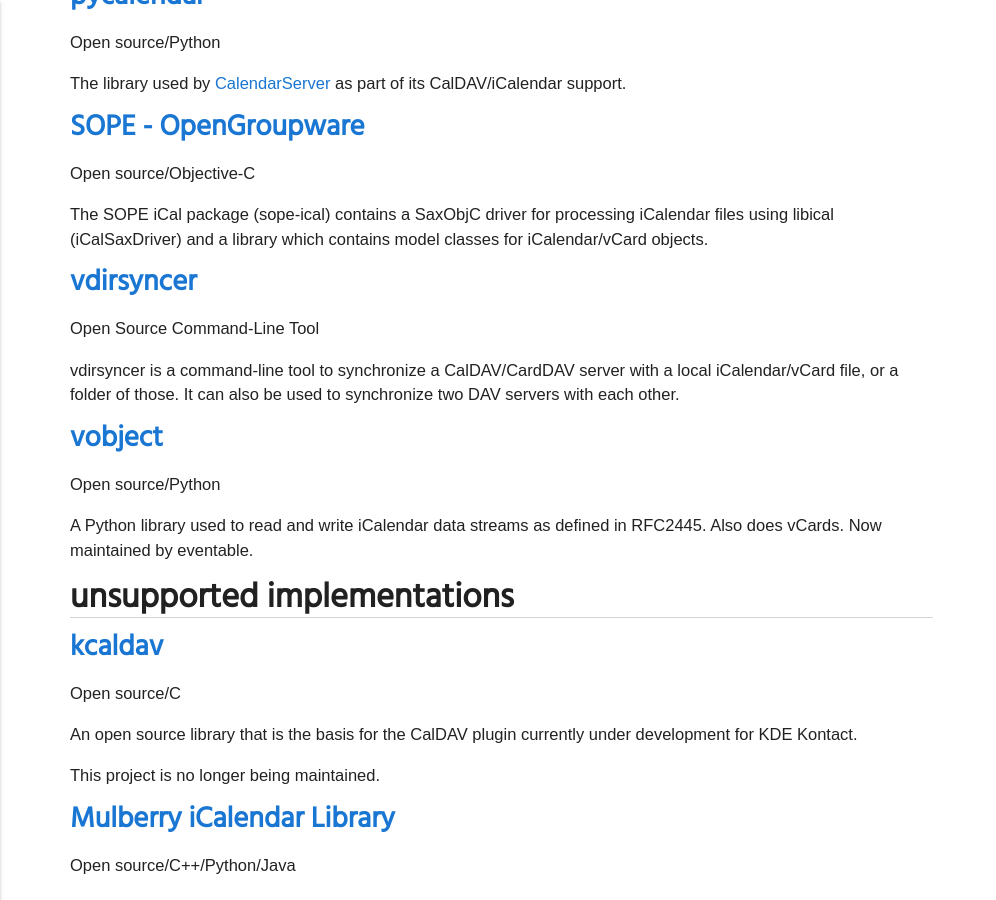
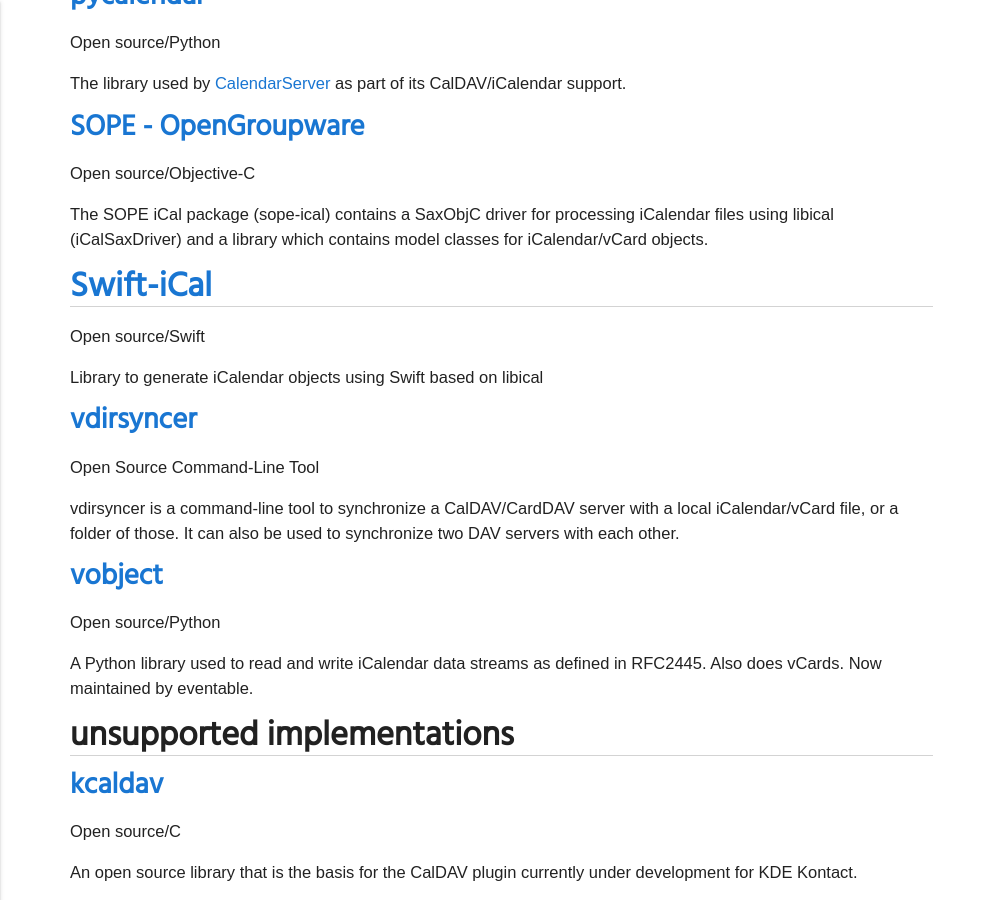
Before and after one commit to CalConnect/DEVGUIDE, a Jekyll site: the page built from _pages/CalDAV/libraries.md, in a window 1280 px wide and 900 px high, scrolled down 1402 px. Shown: the whole window, without its empty margins (0-996 px from the left). Built offline with Jekyll 4.4.1, drawn with Linux system fonts in a browser that asks for light colours; some web fonts are replaced.

Commit message:
Update libraries.md
Added library for Swift

```diff
--- a/_pages/CalDAV/libraries.md
+++ b/_pages/CalDAV/libraries.md
@@ -59,6 +59,11 @@ The library used by [CalendarServer](https://www.calendarserver.org) as part of
 
 The SOPE iCal package (sope-ical) contains a SaxObjC driver for processing iCalendar files using libical (iCalSaxDriver) and a library which contains model classes for iCalendar/vCard objects.
 
+## [Swift-iCal](https://github.com/tbartelmess/swift-ical)
+**Open source/Swift**
+
+Library to generate iCalendar objects using Swift based on libical
+
 ### [vdirsyncer](https://github.com/pimutils/vdirsyncer)
 **Open Source Command-Line Tool**
 
```
